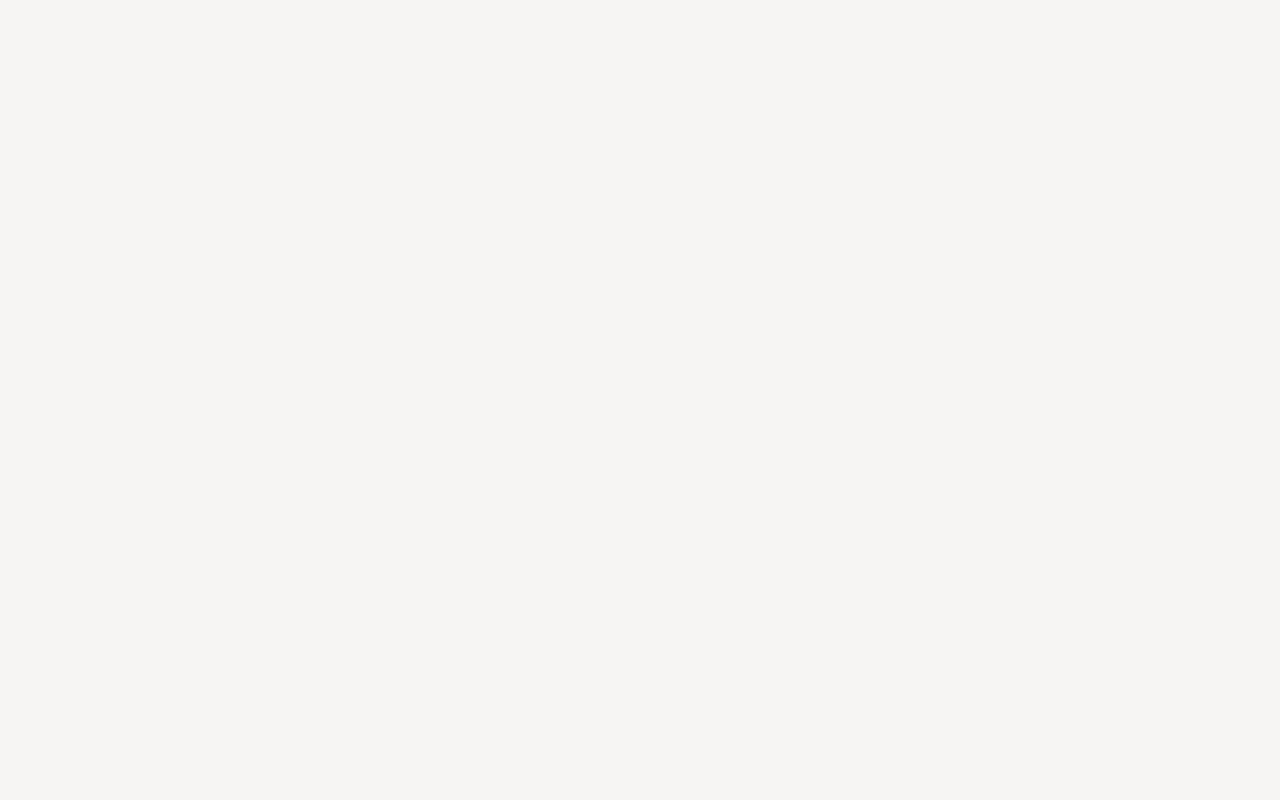
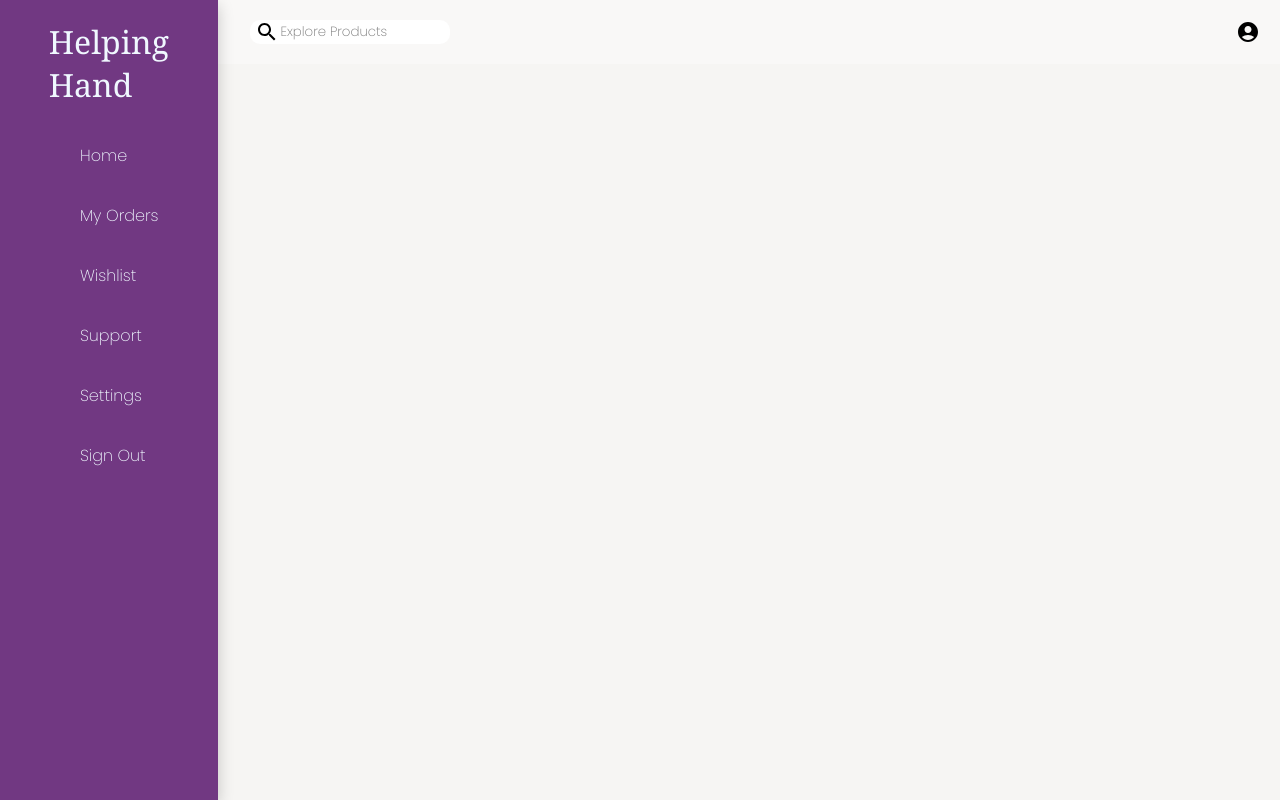
Before and after one commit to Rishav-code-bit/HelpingHand, a React (Create React App) app: page /details/1 in a window 1280 px wide. Built offline with nearby package versions, Linux system fonts and the light colour scheme; the HTML template or start-up script is replaced by a standard one; a web font is replaced by a local one.

Commit message:
added rest api connection

```diff
--- a/src/App.js
+++ b/src/App.js
@@ -5,6 +5,7 @@ import Login from './components/LoginPage/Login';
 import SignUp from './components/LoginPage/SignUp'
 import Dashboard from './components/Dashboard/Dashboard';
 import AuthState from './context/AuthState';
+import ProductDetails from './components/Details/ProductDetails';
 
 function App() {
   return (
@@ -16,6 +17,7 @@ function App() {
             <Route path="/signup" exact component={SignUp} />
             <Route path="/login" exact component={Login} />
             <Route path="/dashboard" exact component={Dashboard} />
+            <Route path="/details/:id" component={ProductDetails} />
           </Switch>
         </BrowserRouter>
       </AuthState>
--- /dev/null
+++ b/src/components/Cards/ProductCard.js
@@ -0,0 +1,18 @@
+import React from 'react';
+import '../Dashboard/Home.css';
+import ProductDetails from '../Details/ProductDetails';
+
+const ProductCard = (product) => {
+  return (
+    <div className='product-card' onClick={ProductDetails}>
+        <img src={product.image} alt={product.id} />
+        <h3>{product.title}</h3>
+        <div className='product-footer'>
+        <h5>By {product.seller}</h5>
+        <h5>Rs. {product.price}</h5>
+        </div>
+    </div>
+  )
+}
+
+export default ProductCard;
--- a/src/components/Dashboard/Home.js
+++ b/src/components/Dashboard/Home.js
@@ -1,15 +1,25 @@
-import React, { useContext } from 'react'
+import React, { useContext, useState, useEffect } from 'react'
 import './Home.css';
 import SearchOutlinedIcon from '@mui/icons-material/SearchOutlined';
 import MoreVertIcon from '@mui/icons-material/MoreVert';
 import AccountCircleIcon from '@mui/icons-material/AccountCircle';
-import { products } from '../../constants/Products';
 import { featuredProducts } from '../../constants/Products';
 import authContext from '../../context/AuthContext';
+import FetchProductService from '../../services/FetchProductService';
+import ProductCard from '../Cards/ProductCard';
+import { Link } from 'react-router-dom';
 
 function Home() {
 
   const a = useContext(authContext);
+
+    const [products, setProducts] = useState([]);
+
+    useEffect(() => {
+      FetchProductService.getProduct()
+      .then(res => setProducts(res.data))
+      .catch(err => console.log(err));
+    }, []);
 
     return (
       <div>
@@ -46,14 +56,9 @@ function Home() {
           <div className='products-list'>
             {products.map((product) => {
               return (
-                <div className='product-card'>
-                  <img src={product.image} alt={product.id} />
-                  <h3>{product.title}</h3>
-                  <div className='product-footer'>
-                    <h5>By {product.seller}</h5>
-                    <h5>Rs. {product.price}</h5>
-                  </div>
-                </div>
+                <>
+                   <Link style={{ textDecoration: 'none', color: 'black' }} to={{ pathname: '/details/' + product.id }}><ProductCard {...product} /></Link>
+                </>
               );
             })}
           </div>
--- /dev/null
+++ b/src/components/Details/ProductDetails.css
@@ -0,0 +1,38 @@
+.pd-home-container{
+    position: fixed;
+    display: flex;
+    width: 100vw;
+    justify-content: space-between;
+    align-items: center;
+    background-color: #f9f8f7;
+    padding-left: 18vw;
+    z-index: -9;
+}
+
+.pd-home-navbar{
+    padding: 20px;
+    display: flex;
+    align-items: center;
+}
+
+.SearchOutlinedIcon{
+    position: absolute;
+    margin-left: 5px;
+}
+
+.pd-home-searchbar{
+    width: 200px;
+    border: none;
+    outline: none;
+    border-radius: 10px;
+    padding-top: 2px;
+    padding-bottom: 2px;
+    padding-left: 30px;
+}
+
+.pd-home-title{
+    padding: 20px;
+    display: flex;
+    align-items: center;
+    justify-content: space-between;
+}
--- /dev/null
+++ b/src/components/Details/ProductDetails.js
@@ -0,0 +1,40 @@
+import React, { useContext} from 'react';
+import { useParams, useHistory } from 'react-router-dom';
+import SearchOutlinedIcon from '@mui/icons-material/SearchOutlined';
+import AccountCircleIcon from '@mui/icons-material/AccountCircle';
+import authContext from '../../context/AuthContext';
+import Navbar from '../Dashboard/Navbar';
+import './ProductDetails.css';
+
+const ProductDetails = () => {
+
+  const history = useHistory();
+
+  const a = useContext(authContext);
+
+  const { id }  = useParams();
+
+  const isLoggedIn = a.state.isLogged;
+
+  if(isLoggedIn === "false"){
+    history.push("/login");
+  } else{
+    return (
+      <div style={ {display: 'flex'}}>
+        <Navbar />
+        <div className='pd-home-container'>
+          <div className='pd-home-navbar'>
+              <SearchOutlinedIcon className='SearchOutlinedIcon' />
+              <input className='pd-home-searchbar' placeholder='Explore Products' />
+          </div>
+          <div className='pd-home-title'>
+            <AccountCircleIcon />
+            <h3>{a.state.name}</h3>
+          </div>
+        </div>
+      </div>
+    )
+  }
+}
+
+export default ProductDetails;
--- /dev/null
+++ b/src/services/FetchProductService.js
@@ -0,0 +1,11 @@
+import axios from "axios";
+
+const USER_API_BASE_URL = "http://localhost:8080/api/products";
+
+class FetchProductService {
+    getProduct() {
+        return axios.get(USER_API_BASE_URL);
+    }
+}
+
+export default new FetchProductService();
```
